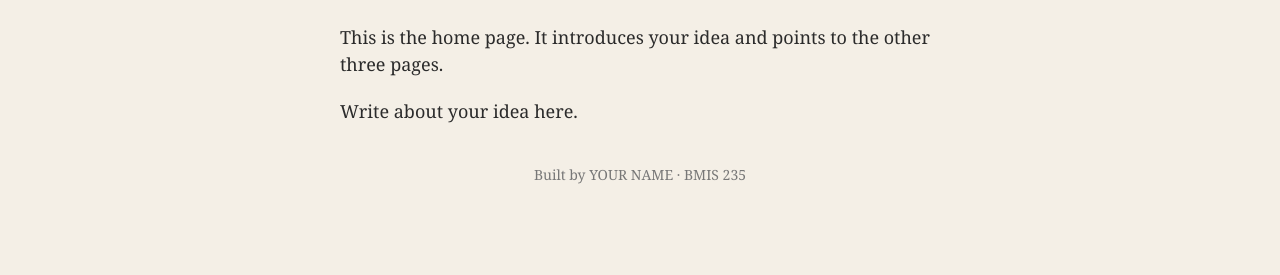
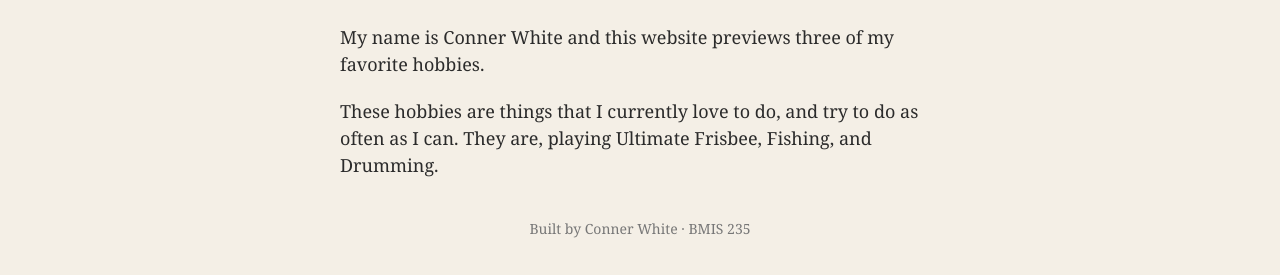
Before and after one commit to cwhite10-VOO/bmis235-html-3, a plain HTML site: page index.html in a window 1280 px wide. Shown: the part 171-446 px from the top of the page. Drawn offline with Linux system fonts and the light colour scheme.

Commit message:
Update index content

```diff
--- a/index.html
+++ b/index.html
@@ -29,8 +29,8 @@
 </nav>
 
 <h1>Home</h1>
-<p>This is the home page. It introduces your idea and points to the other three pages.</p>
-<p>Write about your idea here.</p>
+<p>My name is Conner White and this website previews three of my favorite hobbies.</p>
+<p>These hobbies are things that I currently love to do, and try to do as often as I can. They are, playing Ultimate Frisbee, Fishing, and Drumming.</p>
 
 <!-- ===== SHOWCASE ======================================================
      This box is empty on purpose. In Part 7 you paste an interactive
@@ -39,7 +39,7 @@
 <div class="showcase"></div>
 
 <!-- Footer: fill in your name -->
-<footer>Built by YOUR NAME &middot; BMIS 235</footer>
+<footer>Built by Conner White &middot; BMIS 235</footer>
 
 </body>
 </html>
```
